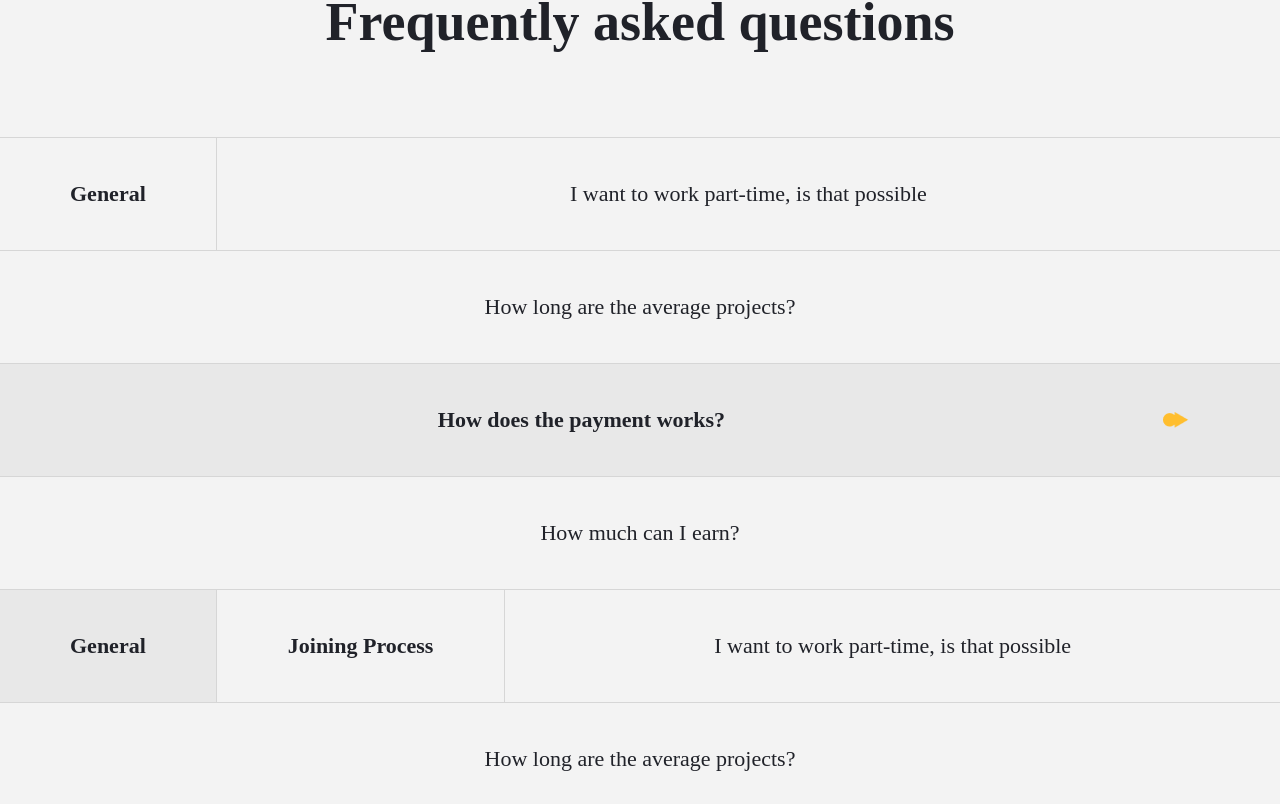
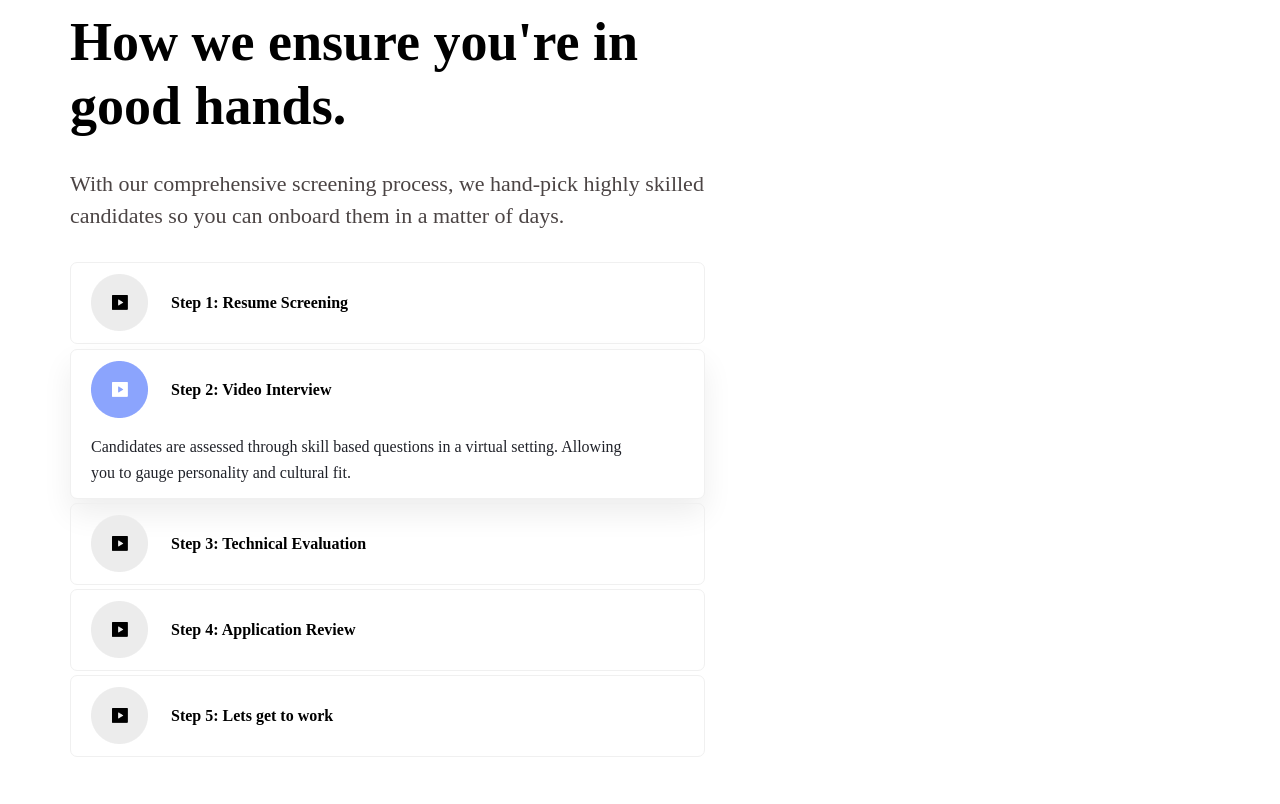
Before and after one commit to Willochs316/landing-page_react-vite-typescript, a React (Vite) app: page / in a window 1280 px wide. Shown: the part 4456-5260 px from the top of the page. Built offline with nearby package versions, Linux system fonts and the light colour scheme; a web font is replaced by a local one.

Commit message:
ui enhancement

```diff
--- a/src/App.tsx
+++ b/src/App.tsx
@@ -1,6 +1,7 @@
 import Images from "@assets/images";
 import Information from "@components/Information/Information";
 import Reviews from "@components/Reviews/Reviews";
+import Strategy from "@components/Strategy/Strategy";
 import Faq from "@layouts/Faq/Faq";
 import Footer from "@layouts/Footer/Footer";
 import Header from "@layouts/Header/Header";
@@ -12,6 +13,7 @@ function App() {
       <img className="union" src={Images.union} alt="" />
       <Information />
       <Reviews />
+      <Strategy />
       <Faq />
       <Footer />
     </>
--- a/src/assets/images/index.tsx
+++ b/src/assets/images/index.tsx
@@ -29,6 +29,8 @@ const Images = {
   groove: new URL("./groove.png", import.meta.url).href,
   jason: new URL("./jason.png", import.meta.url).href,
   groovehq: new URL("./groovehq.png", import.meta.url).href,
+  play: new URL("./play.png", import.meta.url).href,
+  bluePlay: new URL("./blue-play.png", import.meta.url).href,
 };
 
 export default Images;
--- a/src/components/Information/Information.css
+++ b/src/components/Information/Information.css
@@ -5,15 +5,14 @@
   max-width: 1440px;
   width: 100%;
   background: #edefff;
-  /* background: url("../../assets/images/rectangle.png"); */
   position: relative;
+  padding-top: 183px;
 }
 
 .information-header {
   max-width: 977px;
   width: 100%;
   text-align: center;
-  padding-top: 183px;
 }
 
 .information-header-title {
--- /dev/null
+++ b/src/components/Strategy/Strategy.css
@@ -0,0 +1,108 @@
+.strategy {
+  display: flex;
+  align-items: center;
+  justify-content: flex-start;
+  max-width: 100%;
+  width: 100%;
+  padding-top: 149px;
+  padding-left: 70px;
+  padding-bottom: 92px;
+}
+
+.strategy-container {
+  display: flex;
+  align-items: flex-start;
+  flex-direction: column;
+  max-width: 100%;
+  width: 100%;
+}
+
+.strategy-header {
+  max-width: 570px;
+  font-size: 54px;
+  font-weight: 700;
+  line-height: 64px;
+  text-align: left;
+}
+
+.strategy-text-container {
+  padding-top: 30px;
+}
+
+.strategy-text {
+  max-width: 646px;
+  font-size: 22px;
+  font-weight: 400;
+  line-height: 32px;
+  text-align: left;
+  color: #1e1515cc;
+}
+
+.strategy-menu {
+  display: flex;
+  flex-direction: column;
+  align-items: flex-start;
+  justify-content: center;
+  padding-top: 30px;
+}
+
+.strategy-menu-item {
+  display: flex;
+  align-items: center;
+  width: 635px;
+  padding: 11px 345px 12px 20px;
+  border-radius: 7px;
+  border: 1px solid #f0f0f0;
+  cursor: pointer;
+}
+
+.strategy-space {
+  margin-top: 4px;
+}
+
+.strategy-menu-item-interview {
+  width: 635px;
+  background: #ffffff;
+  border: 1px solid #f0f0f0;
+  padding: 11px 0px 12px 20px;
+  box-shadow: 0px 15px 30px rgba(0, 0, 0, 0.07);
+  border-radius: 7px;
+  cursor: pointer;
+}
+
+.interv {
+  margin-top: 5px;
+}
+
+.interview-header {
+  display: flex;
+  align-items: center;
+}
+
+.strategy-menu-item-descr {
+  padding-left: 23px;
+  width: 100%;
+}
+
+.strategy-menu-item-text {
+  width: 100%;
+  font-size: 16px;
+  font-weight: 600;
+  line-height: 17.83px;
+  text-align: left;
+  white-space: nowrap;
+}
+
+.interview-descr {
+  padding-top: 16px;
+  max-width: 531px;
+}
+
+.interview-descr-text {
+  opacity: 0.8px;
+  font-size: 16px;
+  font-weight: 400;
+  line-height: 26px;
+  text-align: left;
+  color: #202229;
+}
--- /dev/null
+++ b/src/components/Strategy/Strategy.tsx
@@ -0,0 +1,84 @@
+import Images from "@assets/images";
+import "./Strategy.css";
+
+const Strategy: React.FC = () => {
+  return (
+    <section className="strategy">
+      <div className="strategy-container">
+        <h2 className="strategy-header">
+          How we ensure you&apos;re in good hands.
+        </h2>
+        <div className="strategy-text-container">
+          <p className="strategy-text">
+            With our comprehensive screening process, we hand-pick highly
+            skilled candidates so you can onboard them in a matter of days.
+          </p>
+        </div>
+
+        <div className="strategy-menu">
+          <div className="strategy-menu-item">
+            <img src={Images.play} alt="" />
+
+            <p className="strategy-menu-item-descr">
+              <span className="strategy-menu-item-text">
+                Step 1: Resume Screening
+              </span>
+            </p>
+          </div>
+
+          <div className="strategy-menu-item-interview interv">
+            <div className="interview-header">
+              <img src={Images.bluePlay} alt="" />
+
+              <p className="strategy-menu-item-descr">
+                <span className="strategy-menu-item-text">
+                  Step 2: Video Interview
+                </span>
+              </p>
+            </div>
+
+            <div className="interview-descr">
+              <p className="interview-descr-text">
+                Candidates are assessed through skill based questions in a
+                virtual setting. Allowing you to gauge personality and cultural
+                fit.
+              </p>
+            </div>
+          </div>
+
+          <div className="strategy-menu-item strategy-space">
+            <img src={Images.play} alt="" />
+
+            <p className="strategy-menu-item-descr">
+              <span className="strategy-menu-item-text">
+                Step 3: Technical Evaluation
+              </span>
+            </p>
+          </div>
+
+          <div className="strategy-menu-item strategy-space">
+            <img src={Images.play} alt="" />
+
+            <p className="strategy-menu-item-descr">
+              <span className="strategy-menu-item-text">
+                Step 4: Application Review
+              </span>
+            </p>
+          </div>
+
+          <div className="strategy-menu-item strategy-space">
+            <img src={Images.play} alt="" />
+
+            <p className="strategy-menu-item-descr">
+              <span className="strategy-menu-item-text">
+                Step 5: Lets get to work
+              </span>
+            </p>
+          </div>
+        </div>
+      </div>
+    </section>
+  );
+};
+
+export default Strategy;
```
Also changed, not shown: src/assets/images/blue-play.png (added), src/assets/images/play.png (added).
